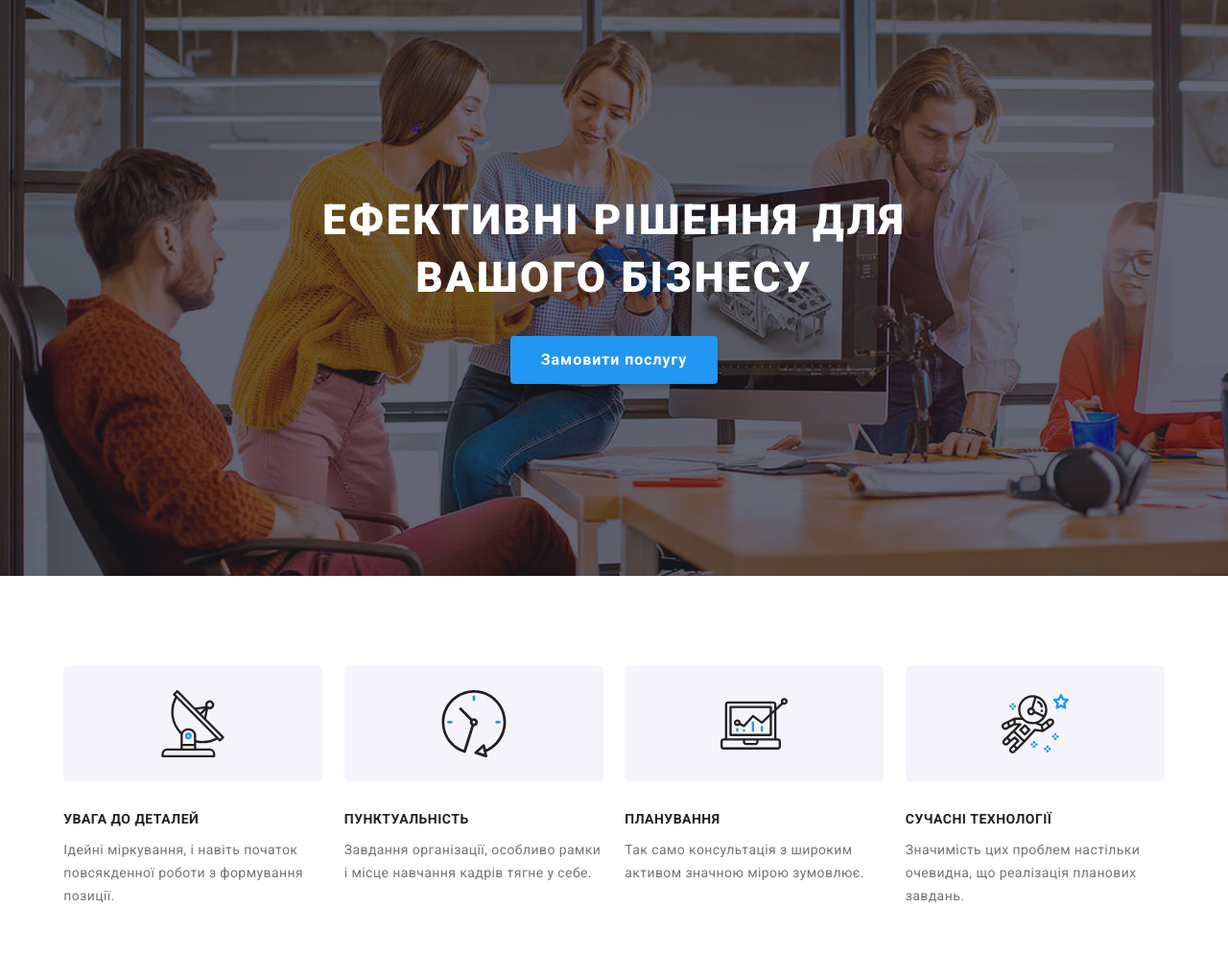
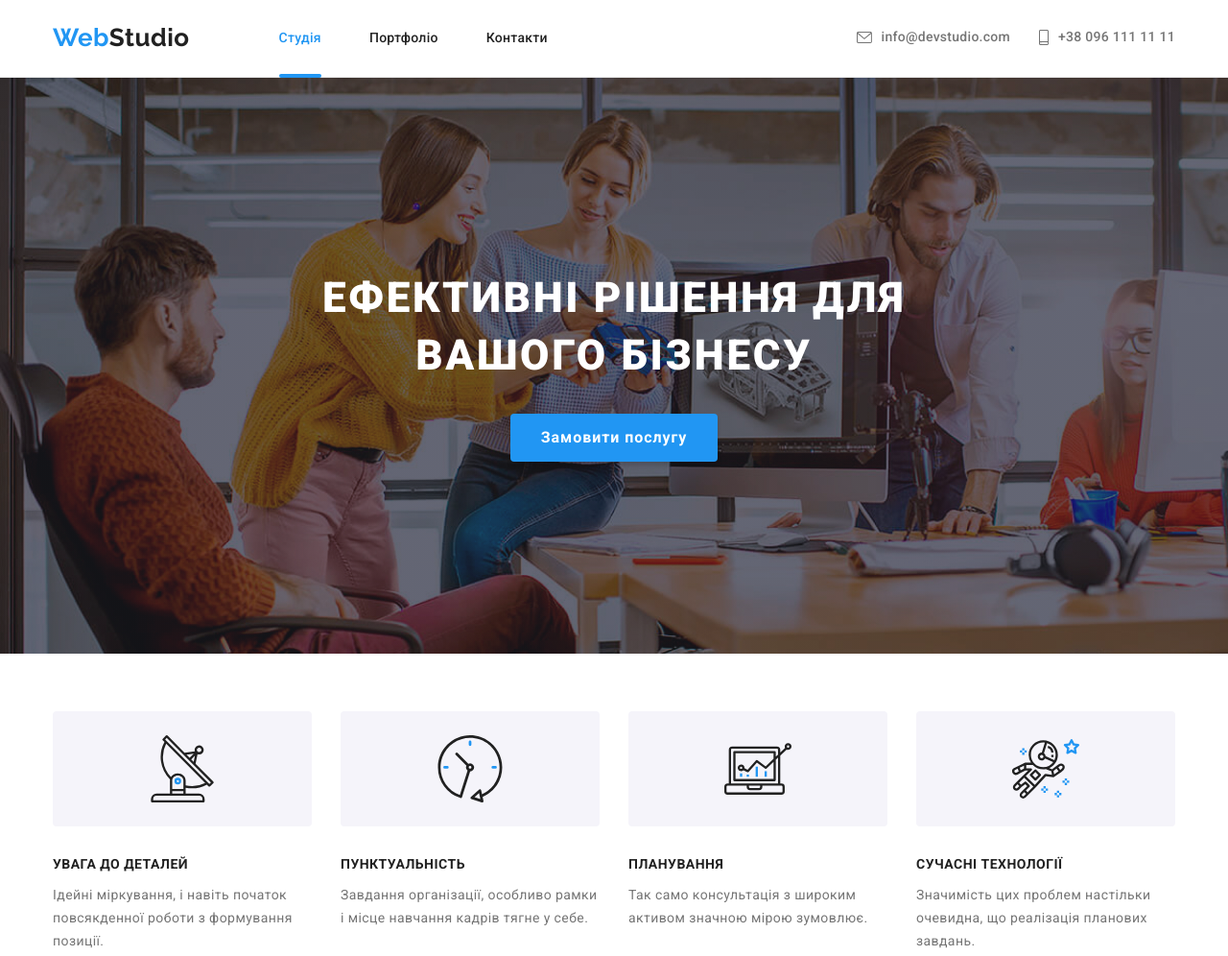
Before and after one commit to DWIJIx/goit-markup-hw-08, a plain HTML site: page index.html in a window 1280 px wide. Shown: the top 996 px of the page at 96% size. Drawn offline with nearby package versions, Linux system fonts and the light colour scheme.

Commit message:
finished advantages

```diff
--- a/index.html
+++ b/index.html
@@ -13,7 +13,7 @@
     <link rel="stylesheet" href="./css/main.min.css">
 </head>
 <body class="body">
-    <!-- <header class="header">
+    <header class="header">
        <div class="header-flex container">
             <a class="logo" href="./index.html">
                 <span class="logo__web">Web</span><span class="logo__studio">Studio</span>
@@ -50,16 +50,13 @@
             </ul>
         </div>
 
-    </header> -->
+    </header>
     <main class="page-main">
         <section class="hero">
            <div class="container">
             <h1 class="hero__title">Ефективні рішення для вашого бізнесу</h1>
             <button data-modal-open type="button" class="button">Замовити послугу</button>
            </div>
-
-
-
 
         </section>
 
@@ -347,7 +344,7 @@
         </section>
 
     </main>
-    <!-- <footer class="footer">
+    <footer class="footer">
         <div class="container footer-flex">
            <div>
                 <div>
@@ -424,7 +421,7 @@
             </div>
            </form>
         </div>
-    </footer> -->
+    </footer>
     <div class="backdrop is-hidden" data-modal>
         <div class="modal">
              <button data-modal-close type="button" class="close-button">
--- a/sass/components/_advantages-section.scss
+++ b/sass/components/_advantages-section.scss
@@ -1,7 +1,8 @@
 .advantages {
-    padding-top: 94px;
-    padding-bottom: 94px;
+    padding-top: 60px;
+    padding-bottom: 60px;
     background-color: var(--primary-bg-color);
+
 
 
     &__item {
@@ -10,13 +11,13 @@
         margin-right: auto;
 
         @media screen and (min-width: 768px) {
-            width: 354px;
+            margin: 15px;
+            width: calc((100% - 4 * 15px)/2);
+        }
 
-            }
         @media screen and (min-width: 1200px) {
             width: 270px;
-
-         }
+        }
 
 
     }
@@ -42,7 +43,6 @@
 
         @media screen and (min-width: 768px) {
             text-align: left;
-
         }
     }
 
@@ -52,7 +52,11 @@
     line-height: 1.71;
     letter-spacing: 0.03em;
     text-align: left;
+    margin-bottom: 30px;
 
+    @media screen and (min-width: 768px) {
+        margin-bottom: 0;
+    }
     }
 
 }
--- a/sass/utils/_base.scss
+++ b/sass/utils/_base.scss
@@ -26,15 +26,15 @@ p {
     margin-right: auto;
 
     @media screen and (min-width: 480px){
-        width: 480px;
+        max-width: 480px;
     }
 
     @media screen and (min-width: 768px) {
-        width: 768px;
+        max-width: 768px;
 
     }
     @media screen and (min-width: 1200px) {
-        width: 1200px;
+        max-width: 1200px;
 
     }
 }
@@ -42,10 +42,11 @@ p {
 .main-flex {
     display: block;
 
-
     @media screen and (min-width: 768px) {
         display: flex;
+        flex-wrap: wrap;
         justify-content: space-between;
+        margin: -15px;
     }
 
 }
```
Also changed, not shown: css/main.css, css/main.min.css, 2 other files.
